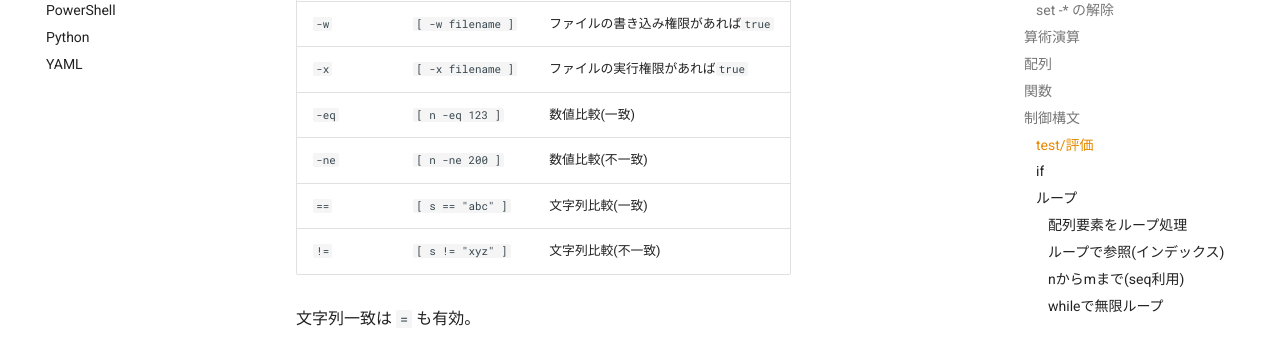
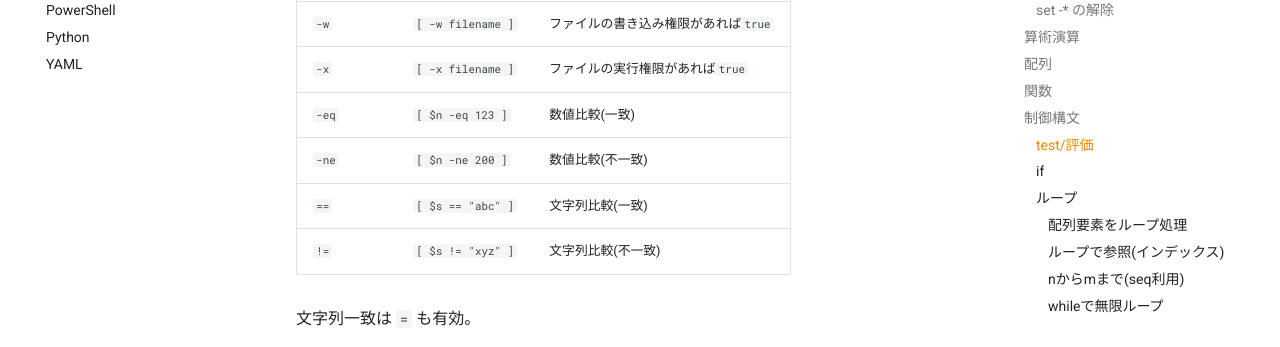
Before and after one commit to zaki-lknr/docs, an MkDocs documentation site: the page built from docs/lang/bash.md, in a window 1280 px wide and 900 px high, scrolled down 1776 px. Shown: the part 152-499 px from the top of the window. Built offline with MkDocs 1.6.1 and Material for MkDocs 9.7.7, drawn with Linux system fonts in a browser that asks for light colours; comment, search, counter and statistics services are not loaded.

Commit message:
update 変数

```diff
--- a/docs/lang/bash.md
+++ b/docs/lang/bash.md
@@ -77,10 +77,10 @@ myfunc a b
 | `-r`  | `[ -r filename ]` | ファイルの読み取り権限があれば`true` |
 | `-w`  | `[ -w filename ]` | ファイルの書き込み権限があれば`true` |
 | `-x`  | `[ -x filename ]` | ファイルの実行権限があれば`true`   |
-| `-eq` | `[ n -eq 123 ]`   | 数値比較(一致)              |
-| `-ne` | `[ n -ne 200 ]`   | 数値比較(不一致)             |
-| `==`  | `[ s == "abc" ]`  | 文字列比較(一致)             |
-| `!=`  | `[ s != "xyz" ]`  | 文字列比較(不一致)            |
+| `-eq` | `[ $n -eq 123 ]`  | 数値比較(一致)              |
+| `-ne` | `[ $n -ne 200 ]`  | 数値比較(不一致)             |
+| `==`  | `[ $s == "abc" ]` | 文字列比較(一致)             |
+| `!=`  | `[ $s != "xyz" ]` | 文字列比較(不一致)            |
 
 文字列一致は `=` も有効。
 
```
